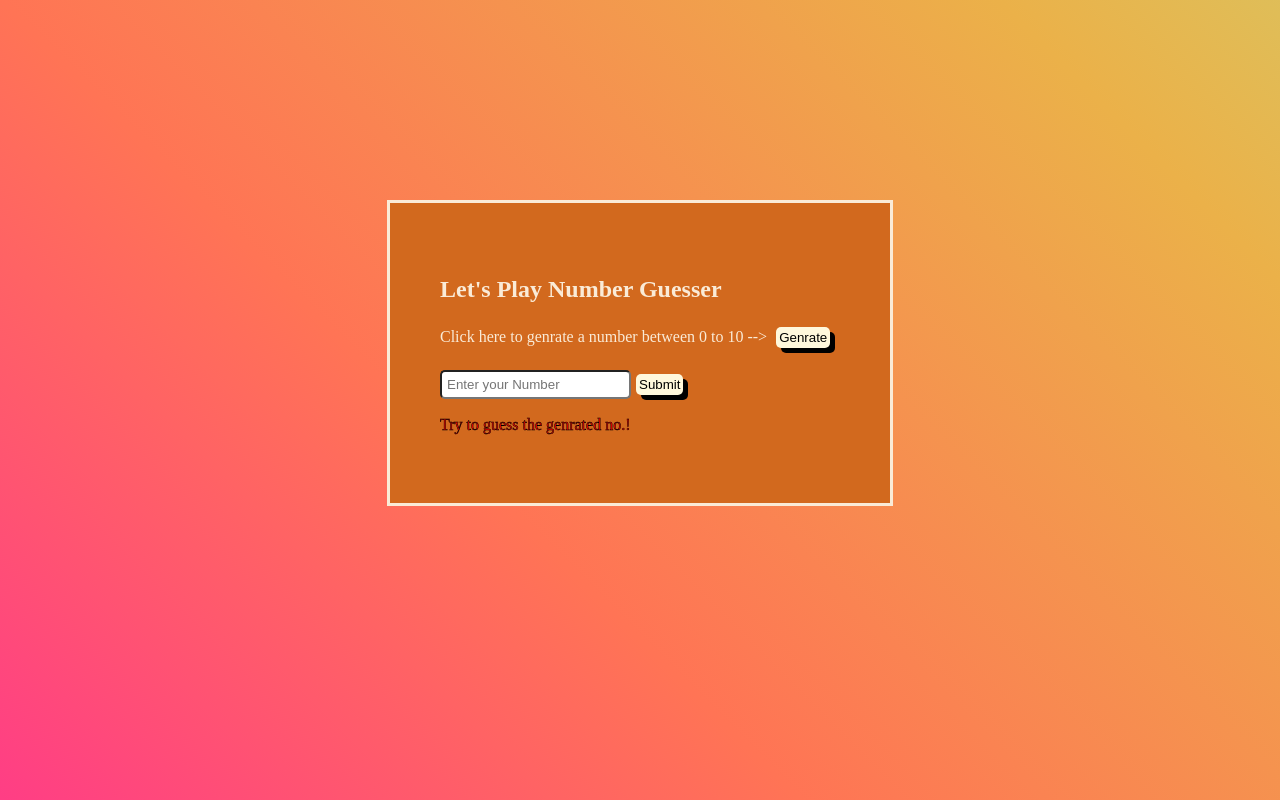
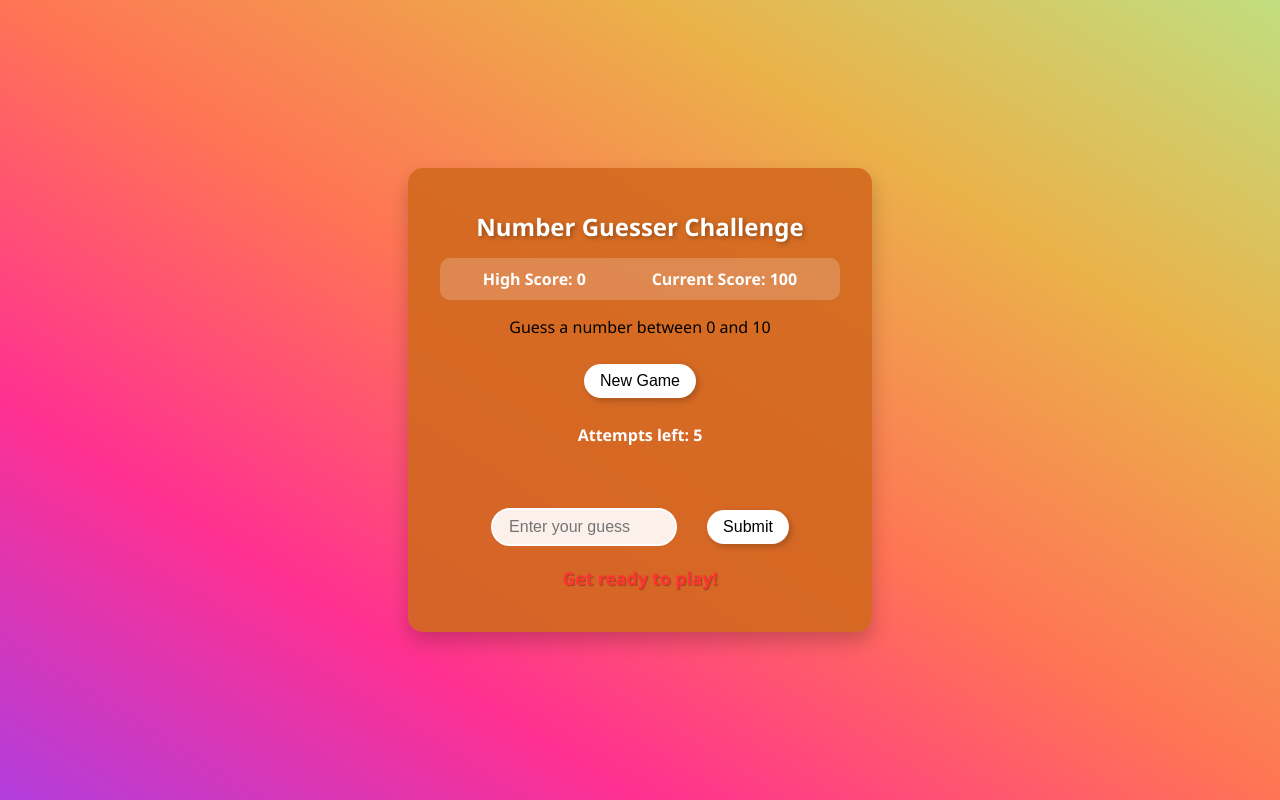
Before and after one commit to Albez0-An7h/Number_guesser, a plain HTML site: page index.html in a window 1280 px wide. Drawn offline with Linux system fonts and the light colour scheme.

Commit message:
game update

```diff
--- a/index.html
+++ b/index.html
@@ -8,11 +8,20 @@
 </head>
 <body>
     <div class="container">
-        <h2>Let's Play Number Guesser</h2>
-        <p>Click here to genrate a number between 0 to 10 --> <button class="btngen" id="gen">Genrate</button></p>
-        <p id="idn"></p>
-        <input id="in" type="text" placeholder="Enter your Number"><button class="subtn" id="sub">Submit</button>
-        <p id="fill">You have guesses left.</p>
+        <h2>Number Guesser Challenge</h2>
+        <div class="score-board">
+            <span>High Score: <span id="highScore">0</span></span>
+            <span>Current Score: <span id="currentScore">100</span></span>
+        </div>
+        <p>Guess a number between 0 and 10</p>
+        <button class="btngen" id="gen">New Game</button>
+        <p id="attempts">Attempts left: 5</p>
+        <p id="hint" class="hint"></p>
+        <div class="input-group">
+            <input id="in" type="number" min="0" max="10" placeholder="Enter your guess">
+            <button class="subtn" id="sub">Submit</button>
+        </div>
+        <p id="fill" class="message">Get ready to play!</p>
     </div>
     <script src="script.js"></script>
 </body>
--- a/script.js
+++ b/script.js
@@ -1,23 +1,85 @@
+let num;
+let attempts = 5;
+let currentScore = 100;
+let highScore = localStorage.getItem('highScore') || 0;
+let gameActive = false;
+
 const gen = document.getElementById('gen');
 const sub = document.getElementById('sub');
-const fill = document.getElementById('in');
-const para = document.getElementById('fill')
-let num;
-para.innerText = `Try to guess the genrated no.!`
+const input = document.getElementById('in');
+const message = document.getElementById('fill');
+const attemptsDisplay = document.getElementById('attempts');
+const hint = document.getElementById('hint');
+const highScoreDisplay = document.getElementById('highScore');
+const currentScoreDisplay = document.getElementById('currentScore');
 
+highScoreDisplay.textContent = highScore;
+currentScoreDisplay.textContent = currentScore;
 
-gen.onclick = function(){
-    num = Math.floor(Math.random()*11);
-    para.innerText=`Try to guess the genrated no.!`
-    document.getElementById('idn').innerText = `Number Genrated`
+function resetGame() {
+    num = Math.floor(Math.random() * 11);
+    attempts = 5;
+    currentScore = 100;
+    gameActive = true;
+    input.value = '';
+    message.textContent = 'Game started! Make your guess!';
+    attemptsDisplay.textContent = `Attempts left: ${attempts}`;
+    hint.textContent = '';
+    currentScoreDisplay.textContent = currentScore;
     console.log(num);
 }
-sub.onclick = function(){
-    check_ = fill.value;
-    if (check_ == num){
-        para.innerText = `You guessed Right!!!`
-    }
-    else{
-        para.innerText = `Try again!!! It was ${num}`
+
+function updateHighScore() {
+    if (currentScore > highScore) {
+        highScore = currentScore;
+        localStorage.setItem('highScore', highScore);
+        highScoreDisplay.textContent = highScore;
     }
 }
+
+function giveHint(guess) {
+    if (guess > num) {
+        return "Try lower!";
+    } else {
+        return "Try higher!";
+    }
+}
+
+gen.onclick = resetGame;
+
+sub.onclick = function() {
+    if (!gameActive) {
+        message.textContent = "Click 'New Game' to start!";
+        return;
+    }
+
+    const guess = parseInt(input.value);
+
+    if (isNaN(guess) || guess < 0 || guess > 10) {
+        message.textContent = "Please enter a valid number between 0 and 10";
+        return;
+    }
+
+    attempts--;
+    attemptsDisplay.textContent = `Attempts left: ${attempts}`;
+    currentScore -= 20;
+    currentScoreDisplay.textContent = currentScore;
+
+    if (guess === num) {
+        message.textContent = "🎉 You guessed right!";
+        updateHighScore();
+        gameActive = false;
+    } else if (attempts === 0) {
+        message.textContent = `Game Over! The number was ${num}`;
+        gameActive = false;
+    } else {
+        hint.textContent = giveHint(guess);
+        message.textContent = "Try again!";
+    }
+}
+
+input.addEventListener('keypress', function(e) {
+    if (e.key === 'Enter') {
+        sub.click();
+    }
+});
--- a/style.css
+++ b/style.css
@@ -1,39 +1,108 @@
-body{
+body {
     background-image: linear-gradient(to right top, #b13ddc, #ff3091, #ff7455, #ebb149, #c1de7f);
     background-repeat: no-repeat;
-    background-size: 2000px 2000px;
+    background-size: cover;
+    min-height: 100vh;
+    display: flex;
+    justify-content: center;
+    align-items: center;
+    margin: 0;
+    font-family: 'Segoe UI', Tahoma, Geneva, Verdana, sans-serif;
 }
-.container{
-    align-content: center;
-    margin: auto;
-    height: 200px;
+
+.container {
+    background-color: rgba(210, 105, 30, 0.9);
+    padding: 2rem;
+    border-radius: 15px;
+    box-shadow: 0 10px 20px rgba(0, 0, 0, 0.2);
     width: 400px;
-    background-color:chocolate;
-    padding: 50px;
-    border: 3px solid ;
-    color: antiquewhite;
-    margin-top: 200px;
+    text-align: center;
+    backdrop-filter: blur(5px);
 }
-.btngen, .subtn{
-    padding: 3px;
-    background-color:cornsilk;
+
+.btngen, .subtn {
+    padding: 8px 16px;
+    background-color: #fff;
     border: none;
-    margin: 5px;
-    border-radius: 5px;
-    box-shadow: 5px 5px;
+    margin: 10px;
+    border-radius: 25px;
+    box-shadow: 3px 3px 6px rgba(0, 0, 0, 0.2);
+    font-size: 1rem;
+    cursor: pointer;
+    transition: all 0.3s ease;
 }
-.btngen:hover,.subtn:hover{
-    background-color:blanchedalmond;
+
+.btngen:hover, .subtn:hover {
+    background-color: #FFE4C4;
+    transform: translateY(-2px);
+    box-shadow: 4px 4px 8px rgba(0, 0, 0, 0.3);
 }
-input{
-    border-radius: 5px;
-    padding: 5px;
+
+input {
+    border-radius: 25px;
+    padding: 8px 16px;
+    border: 2px solid #fff;
+    background-color: rgba(255, 255, 255, 0.9);
+    font-size: 1rem;
+    width: 150px;
+    margin: 10px;
+    outline: none;
 }
-body{
-    background-color:antiquewhite;
+
+#fill {
+    color: #ff3333;
+    font-weight: bold;
+    font-size: 1.1rem;
+    text-shadow: 1px 1px 1px rgba(0, 0, 0, 0.3);
+    margin: 10px 0;
 }
-#fill{
-    color:red;
-    -webkit-text-stroke-width: 0.5px;
-    -webkit-text-stroke-color: black;
+
+h1, h2, h3 {
+    margin: 10px 0;
+    color: #fff;
+    text-shadow: 2px 2px 4px rgba(0, 0, 0, 0.3);
 }
+
+.score-board {
+    display: flex;
+    justify-content: space-around;
+    background-color: rgba(255, 255, 255, 0.2);
+    padding: 10px;
+    border-radius: 10px;
+    margin: 15px 0;
+}
+
+.score-board span {
+    color: white;
+    font-weight: bold;
+}
+
+.hint {
+    color: #fff;
+    font-style: italic;
+    min-height: 20px;
+}
+
+.input-group {
+    display: flex;
+    justify-content: center;
+    align-items: center;
+    gap: 10px;
+}
+
+.message {
+    transition: all 0.3s ease;
+}
+
+.message.success {
+    color: #4CAF50;
+}
+
+.message.error {
+    color: #ff3333;
+}
+
+#attempts {
+    color: white;
+    font-weight: bold;
+}
```
